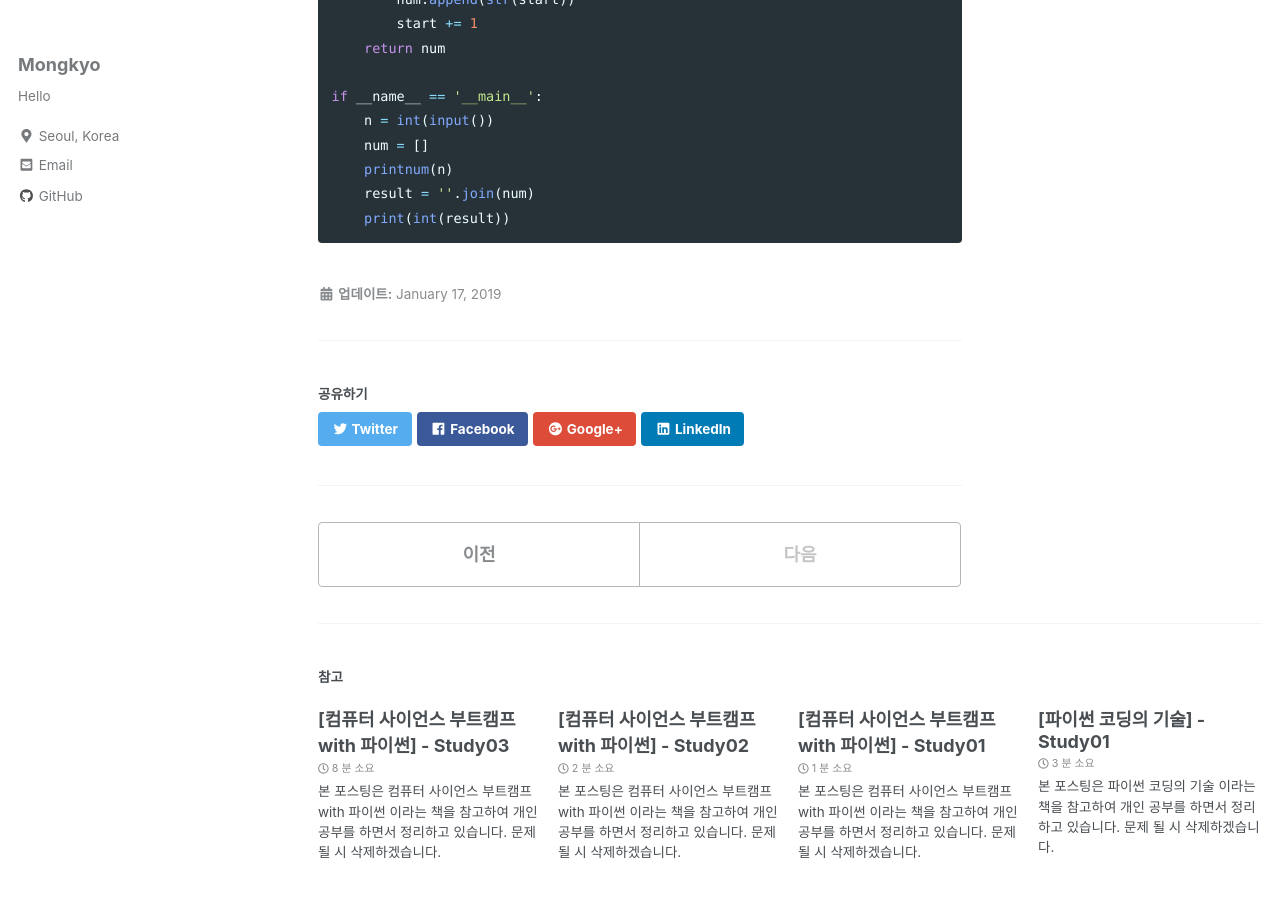
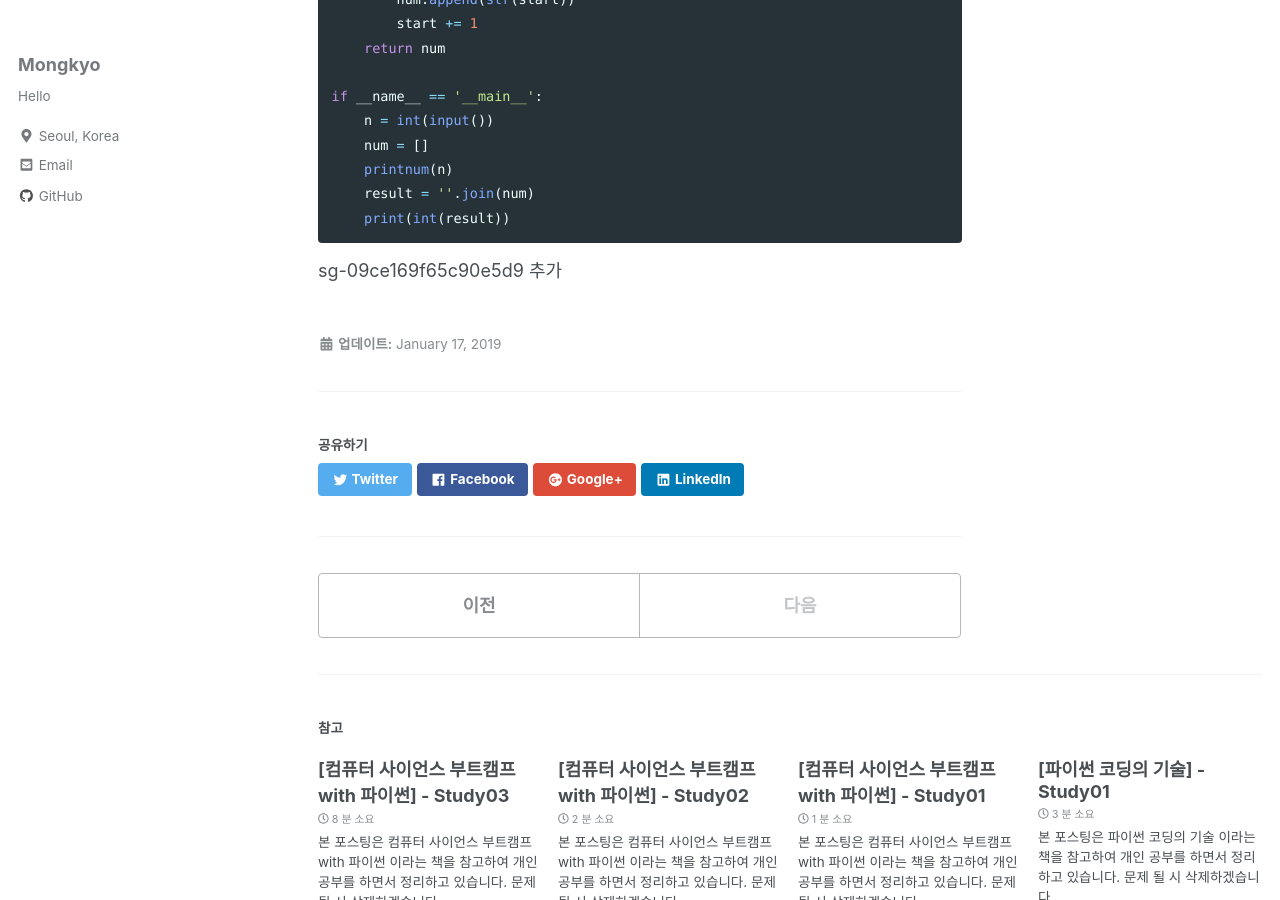
Before and after one commit to mongkyo/mongkyo.github.io, a Jekyll site: the page built from _posts/2019-01-17-hackerrank문제풀이.md, in a window 1280 px wide and 900 px high, scrolled down 920 px. Built offline with Jekyll 4.4.1, drawn with Linux system fonts in a browser that asks for light colours; nearby versions of some CDN libraries.

Commit message:
[fix] 2019-01-17 hackerrank file modified'

````diff
--- a/_posts/2019-01-17-hackerrank문제풀이.md
+++ b/_posts/2019-01-17-hackerrank문제풀이.md
@@ -26,3 +26,7 @@ if __name__ == '__main__':
     result = ''.join(num)
     print(int(result))
 ```
+
+
+
+sg-09ce169f65c90e5d9 추가
````
